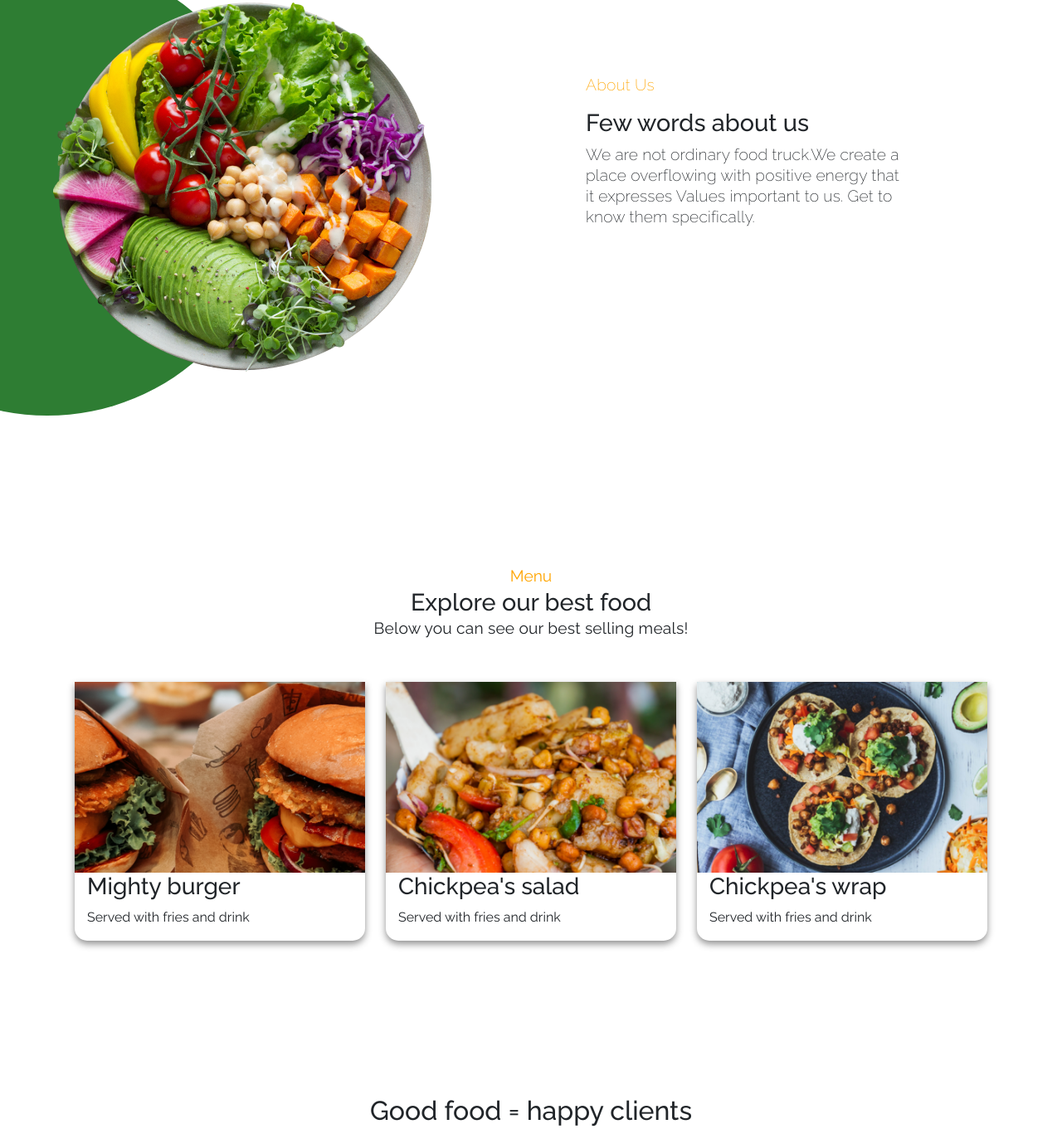
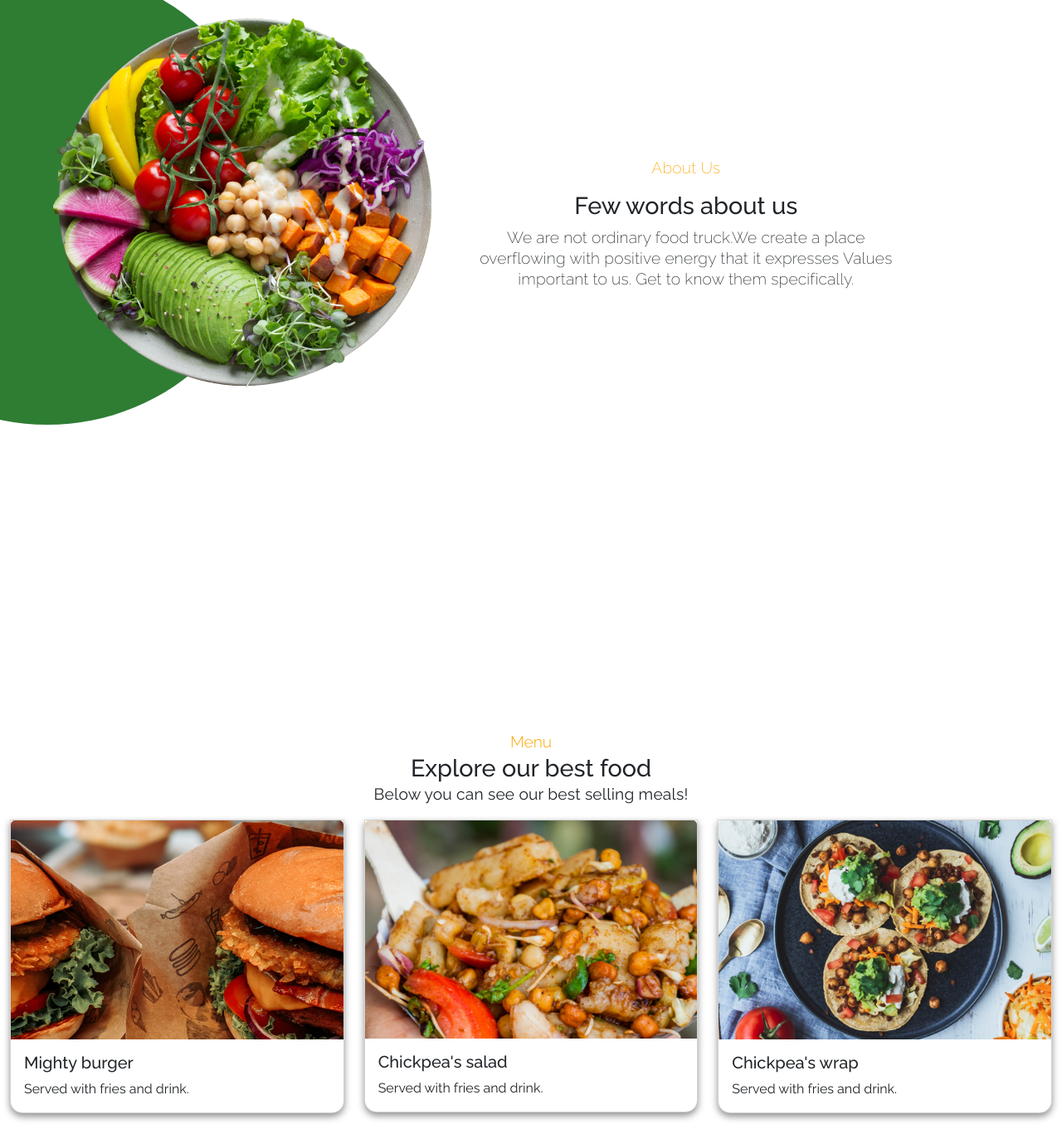
Before and after one commit to Dhiza97/The-Veggie-King, a plain HTML site: page index.html in a window 1280 px wide. Shown: the part 986-2347 px from the top of the page at 83% size. Drawn offline with nearby package versions, Linux system fonts and the light colour scheme.

Commit message:
Made grid layouts responsive

```diff
--- a/index.css
+++ b/index.css
@@ -62,6 +62,7 @@ nav {
 .green-container {
   background-color: #2e7d33;
   height: 100vh;
+  padding: 0;
 }
 
 .btn {
@@ -91,7 +92,7 @@ nav {
 
 .pepper {
   position: absolute;
-  bottom: -5%;
+  bottom: -10%;
   left: -1%;
 }
 
@@ -99,7 +100,7 @@ nav {
 
 .value {
   width: 100%;
-  height: 700px;
+  height: 100vh;
   position: relative;
 }
 
@@ -121,9 +122,9 @@ nav {
 
 #about {
   float: right;
-  width: 30%;
+  width: 40%;
   margin-right: 190px;
-  margin-top: 220px;
+  margin-top: 320px;
 }
 
 #about .head-1 {
@@ -141,10 +142,11 @@ nav {
   font-size: 1.8rem;
 }
 
-/* Menu Section */
+/* Explore Section */
 #menu {
   width: 100%;
-  height: 700px;
+  height: 100vh;
+  margin-top: 100px;
 }
 
 .head-2 {
@@ -169,25 +171,13 @@ nav {
   letter-spacing: 0.2px;
 }
 
-.menu-card {
-  width: 100%;
-  display: flex;
-  justify-content: center;
-  align-items: center;
-  gap: 25px;
-  margin-top: 50px;
-}
-
 .card-item {
   border-radius: 0 0 15px 15px;
   box-shadow: 0 4px 8px rgb(144, 144, 144);
-  display: inline-block;
-  position: relative;
   overflow: hidden;
 }
 
 .card-item img {
-  width: 350px;
   object-fit: cover;
   transition: transform 0.3s;
 }
@@ -211,6 +201,7 @@ nav {
   justify-content: center;
   margin-top: 50px;
 }
+
 .grid-images {
   display: grid;
   grid-template-columns: repeat(3, 1fr);
@@ -337,3 +328,40 @@ nav {
   font-size: 1.2rem;
   padding: 15px 0 15px 50px;
 }
+
+
+/* Apply styles starting from medium devices and up to extra large devices */
+@media (min-width: 600px) and (max-width: 1199.98px) {
+  .white-container-items {
+    position: absolute;
+    top: 20%;
+  }
+
+  .food {
+      right: -25%;
+      top: 12%;
+    }
+
+    /* About */
+    #about {
+      float: right;
+      width: 50%;
+      margin-right: 190px;
+      margin-top: 620px;
+    }
+
+    /* Explore Section */
+    #menu {
+      width: 100%;
+      height: 100vh;
+      margin-top: 100px;
+    }
+
+    /* happy Customers */
+    .grid-images {
+      display: grid;
+      grid-template-columns: repeat(2, 1fr);
+      grid-template-rows: repeat(2, 0.9fr);
+      gap: 0;
+    }
+ }
--- a/index.html
+++ b/index.html
@@ -49,7 +49,7 @@
               <span class="navbar-toggler-icon"></span>
             </button>
             <div class="collapse navbar-collapse d-flex flex-lg-row-reverse align-items-center" id="navbarNav">
-              <ul class="navbar-nav menu-nav">
+              <ul class="navbar-nav">
                 <li class="nav-item">
                   <a class="nav-link active" aria-current="page" href="#">ABOUT US</a>
                 </li>
@@ -71,8 +71,9 @@
       <div class="container-fluid display">
 
         <div class="row">
-          <div class="col-12 col-sm-8 white-container ps-5">
-            <h1 class="display-5 fw-bold text-body-emphasis lh-1 mb-3 mt-5">Healthy & Fresh <br> Food For You</h1>
+          <div class="col-md-8 white-container ps-5">
+            <div class=" white-container-items">
+            <h1 class="display-5 fw-bold text-body-emphasis lh-1 mb-3">Healthy & Fresh <br> Food For You</h1>
             <p class="lead">Created for lovers of healthy,<br> delicious and non-obvious food</p>
 
             <button type="button" class="btn">
@@ -82,8 +83,9 @@
                 </svg>
             </button>
           </div>
+          </div>
 
-          <div class="col-12 col-sm-4 green-container">
+          <div class="col-md-4 green-container">
             <img src="" alt="" id="myImage" class="food">
           </div>
         </div>
@@ -95,13 +97,13 @@
 
     <!-- Values -->
     <section>
-      <div class="value">
+      <div class="value container-fluid">
         <div class="green-circle"></div>
         <img src="./assets/images/about-us-section-food.png" alt="">
-        <div id="about">
-          <p class="head-1">About Us</p>
+        <div id="about" class="text-center">
+          <p class="head-1 lead">About Us</p>
           <h2>Few words about us</h2>
-          <p>
+          <p class="lead">
             We are not ordinary food truck.We create a place
             overflowing with positive energy that it expresses
             Values important to us. Get to know them specifically.
@@ -114,43 +116,56 @@
     <section>
 
       <div id="menu">
-        <div class="head-2">Menu</div>
+        <div class="head-2 lead">Menu</div>
         <h2>Explore our best food</h2>
         <p>Below you can see our best selling meals!</p>
 
-        <div class="menu-card">
-          <div class="card-item">
-            <div><img src="./assets/images/menu-section-mighty-burger.png" alt=""></div>
-            <div class="meal-info">
-              <h3>Mighty burger</h3>
-              <p>Served with fries and drink</p>
+      <div class="container-fluid">
+        <div class="row">
+
+          <!-- Card 1 -->
+          <div class="col-12 col-sm-6 col-md-4 col-lg-4 mb-4">
+            <div class="card card-item">
+              <img src="./assets/images/menu-section-mighty-burger.png" class="card-img-top" alt="Card Image">
+              <div class="card-body">
+                <h5 class="card-title">Mighty burger</h5>
+                <p class="card-text">Served with fries and drink.</p>
+              </div>
             </div>
           </div>
 
-          <div class="card-item">
-            <div><img src="./assets/images/menu-section-chickpae-salad.png" alt=""></div>
-            <div class="meal-info">
-              <h3>Chickpea's salad</h3>
-              <p>Served with fries and drink</p>
+          <!-- Card 2 -->
+          <div class="col-12 col-sm-6 col-md-4 col-lg-4 mb-4">
+            <div class="card card-item">
+              <img src="./assets/images/menu-section-chickpae-salad.png" class="card-img-top" alt="Card Image">
+              <div class="card-body">
+                <h5 class="card-title">Chickpea's salad</h5>
+                <p class="card-text">Served with fries and drink.</p>
+              </div>
             </div>
           </div>
 
-          <div class="card-item">
-            <div><img src="./assets/images/menu-section-chickpae-wrap.png" alt=""></div>
-            <div class="meal-info">
-              <h3>Chickpea's wrap</h3>
-              <p>Served with fries and drink</p>
+          <!-- Card 3 -->
+          <div class="col-12 col-sm-6 col-md-4 col-lg-4 mb-4">
+            <div class="card card-item">
+              <img src="./assets/images/menu-section-chickpae-wrap.png" class="card-img-top" alt="Card Image">
+              <div class="card-body">
+                <h5 class="card-title">Chickpea's wrap</h5>
+                <p class="card-text">Served with fries and drink.</p>
               </div>
             </div>
           </div>
+
         </div>
+      </div>
+
 
     </section>
 
 
     <!-- Happy Customers -->
     <section>
-      <div id="customers">
+      <div id="customers" class="container-fluid">
         <div class="head-3">
           <h2>Good food = happy clients</h2>
         </div>
```
Lines whose indentation alone changed are shown as unchanged.
